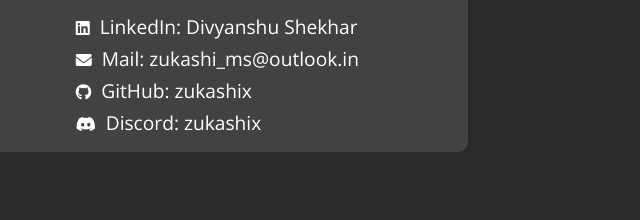
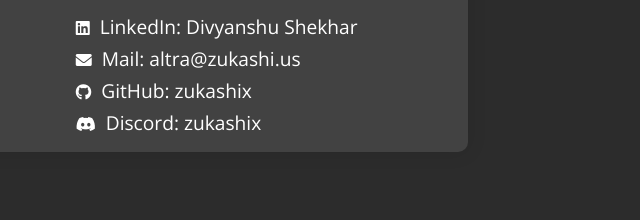
Before and after one commit to zukashix/zukashi.us, a plain HTML site: page about.html in a window 1280 px wide. Shown: the part 535-755 px from the top of the page, 596-1236 px from the left. Drawn offline with nearby package versions, Linux system fonts and the light colour scheme.

Commit message:
update email

```diff
--- a/about.html
+++ b/about.html
@@ -86,7 +86,7 @@
                         <h2>Contact Me</h2>
                         <ul>
                             <li><a href="https://www.linkedin.com/in/zukashi/" target="_blank"><i class="fab fa-linkedin"></i> LinkedIn: Divyanshu Shekhar</a></li>
-                            <li><a href="mailto:cfms@zukashi.us" target="_blank"><i class="fas fa-envelope"></i> Mail: zukashi_ms@outlook.in</a></li>
+                            <li><a href="mailto:altra@zukashi.us" target="_blank"><i class="fas fa-envelope"></i> Mail: altra@zukashi.us</a></li>
                             <li><a href="https://github.com/zukashix" target="_blank"><i class="fab fa-github"></i> GitHub: zukashix</a></li>
                             <li><i class="fab fa-discord"></i> Discord: zukashix</li>
                         </ul>
```
Also changed, not shown: index.html (+1 -1 lines).
